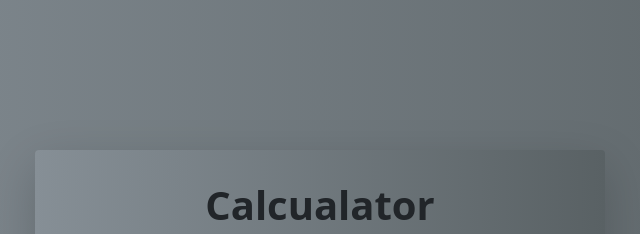
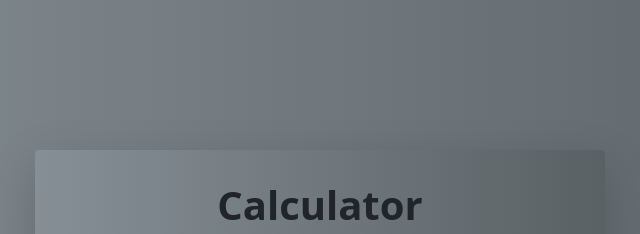
Before and after one commit to lalwaniyash/Basic-Calculator, a plain HTML site: page index.html in a window 1280 px wide. Shown: the top 234 px of the page, 320-960 px from the left. Drawn offline with nearby package versions, Linux system fonts and the light colour scheme.

Commit message:
Update index.html

```diff
--- a/index.html
+++ b/index.html
@@ -13,7 +13,7 @@
     <div class="container">
         <div class="row justify-content-center">
             <div class="col-md-6 shadow-lg p-3 mb-5 bg-white rounded text-center">
-                <h1>Calcualator</h1>
+                <h1>Calculator</h1>
                 <table class="table">
                     <tr>
                         <td colspan="3"><input type="text" id="textarea"></td>
```
